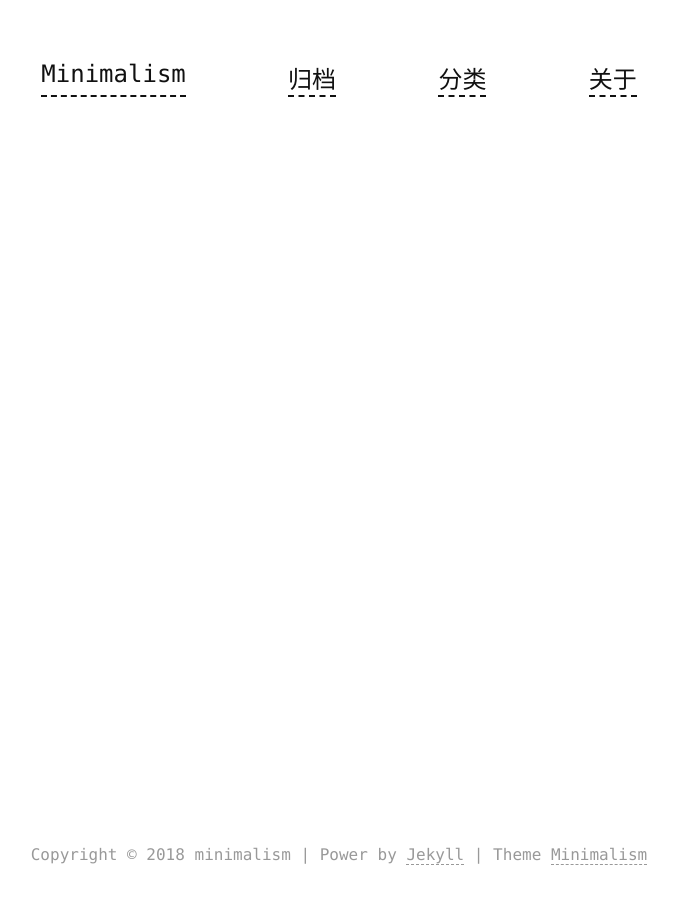
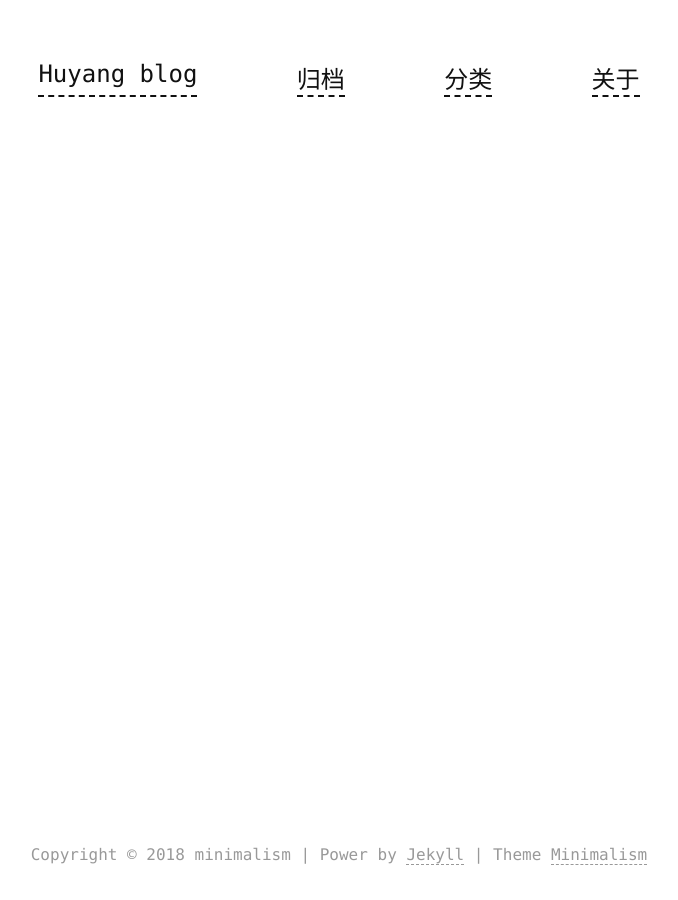
Before and after one commit to huyangyu/huyangyu.github.io, a Jekyll site: the page built from articles.md, in a window 1280 px wide. Shown: the whole page, without its empty margins (301-979 px from the left). Built offline with Jekyll 4.4.1, drawn with Linux system fonts in a browser that asks for light colours.

Commit message:
Update _config.yml

```diff
--- a/_config.yml
+++ b/_config.yml
@@ -14,7 +14,7 @@ defaults:
     values:
       image: true
 
-title: Minimalism
+title: Huyang blog
 name: minimalism
 description: Minimalism is a jekyll theme for minimalist
 
```
